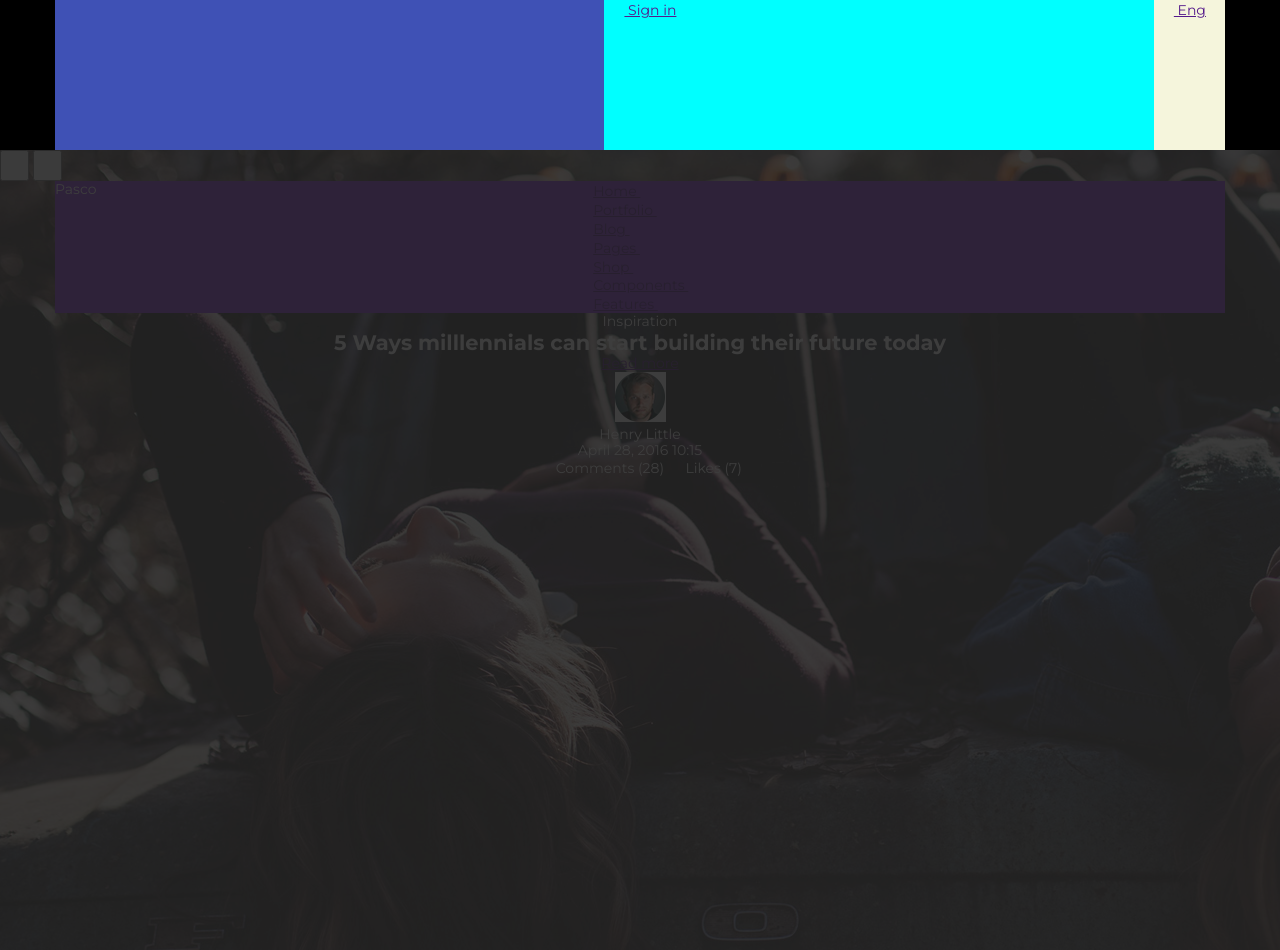
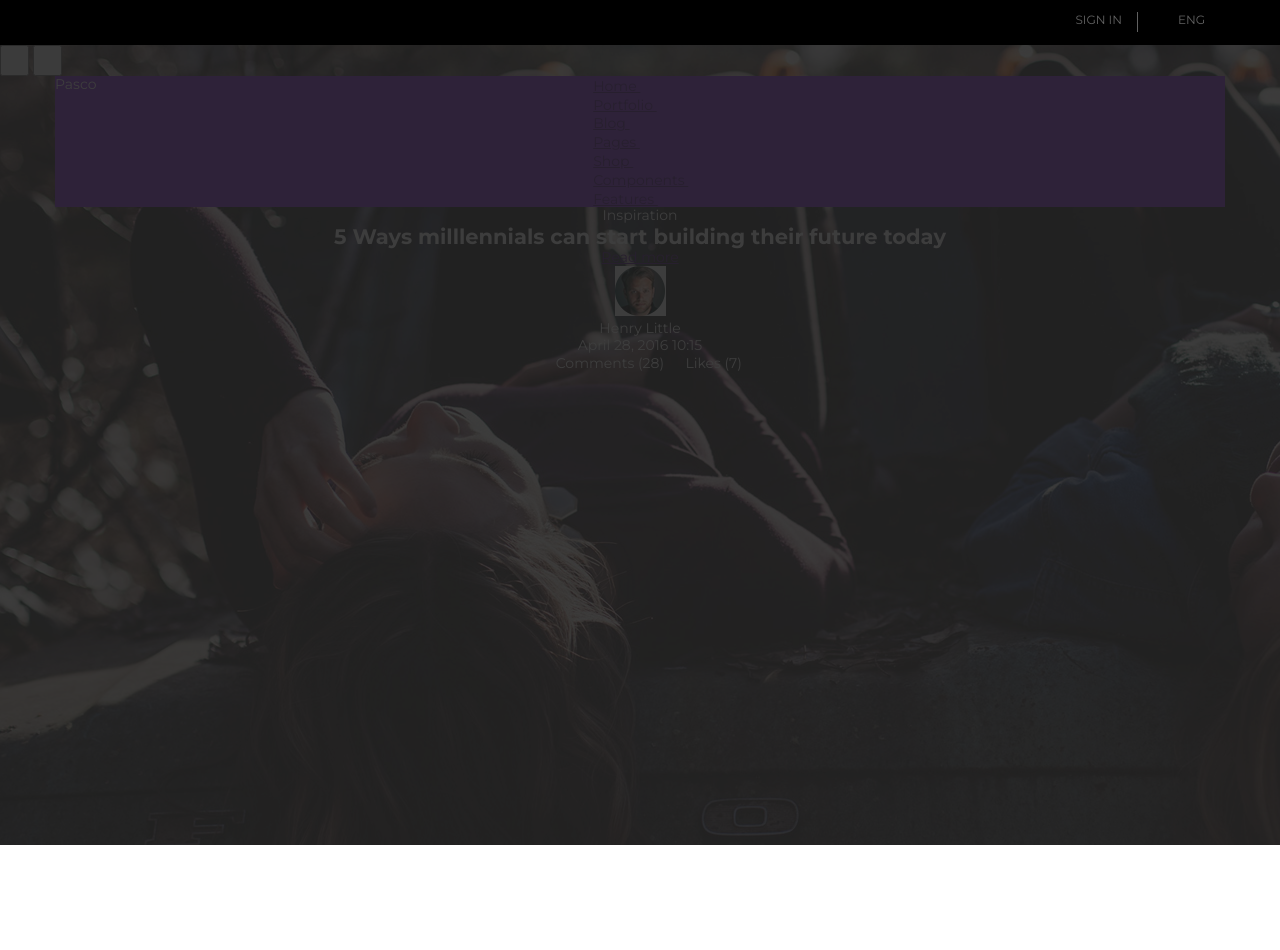
Before and after one commit to v4to/pasco-template, a website: page src/index.html in a window 1280 px wide. After the commit the page ends 845 px from the top, so only its background shows below. Drawn offline with nearby package versions, Linux system fonts and the light colour scheme; files that its build step writes are made by us from their sources.

Commit message:
Finished toolbar block desktop version and response

```diff
--- a/src/index.html
+++ b/src/index.html
@@ -73,8 +73,9 @@
                             </a>
                         </li>
                     </ul>
+                    <div class = "page-header__tools-wrapper">
                         <ul class = "user-list">
-                        <li class = "user-list__item"><a href = "">
+                            <li class = "user-list__item">
                                 <a href = "">
                                     <svg class = "user-list__icon" height = "15" width = "20">
                                         <use xlink:href = "#icon-user"></use>
@@ -86,13 +87,14 @@
                         <div class = "locale">
                             <a href = "">
                                 <svg class = "local__icon" height = "15" width = "20">
-                                <use xlink:href = "#icon-globe"></use>
+                                    <use xlink:href = "#icon-globe"></user-list__icon>
                                 </svg>
                                 Eng
                                 <svg class = "local__icon" height = "15" width = "20">
                                     <use xlink:href = "#icon-angle-down"></use>
                                 </svg>
                             </a>
+                        </div>
                     </div>
                 </div>
             </div>
--- a/src/sass/blocks/locale.scss
+++ b/src/sass/blocks/locale.scss
@@ -0,0 +1,38 @@
+.locale a {
+  display:         flex;
+  align-items:     center;
+  padding-top:     13px;
+  padding-bottom:  13px;
+  color:           $headerSocials;
+  text-decoration: none;
+  text-transform:  uppercase;
+  font-size:       12px;
+  transition:      color .3s;
+
+  &:hover {
+    color: white;
+  }
+
+  &:hover .local__icon {
+    fill: white;
+  }
+}
+
+.local__icon {
+  fill:       $headerSocials;
+  transition: fill .3s;
+
+  &:first-child {
+    margin-right: 5px;
+  }
+}
+
+@include bMobile {
+  .locale {
+    margin-left: -3px;
+  }
+
+  .locale a {
+    font-size: 16px;
+  }
+}
--- a/src/sass/blocks/page-header.scss
+++ b/src/sass/blocks/page-header.scss
@@ -1,3 +1,17 @@
 .page-header {
   background: #a5a5a5;
 }
+
+.page-header__tools-wrapper {
+  width:           50%;
+  display:         flex;
+  justify-content: flex-end;
+
+}
+
+@include bMobile {
+  .page-header__tools-wrapper {
+    width:           100%;
+    justify-content: space-between;
+  }
+}
--- a/src/sass/blocks/social-list.scss
+++ b/src/sass/blocks/social-list.scss
@@ -1,4 +1,29 @@
 .social-list {
-  width:      50%;
-  background: #3f51b5;
+  width:   50%;
+  display: flex;
 }
+
+.social-list__item a {
+  display:        block;
+  padding-top:    13px;
+  padding-bottom: 13px;
+}
+
+.social-list__item + .social-list__item {
+  margin-left: 10px;
+}
+
+.social-list__icon {
+  fill:       $headerSocials;
+  transition: fill .3s;
+}
+
+.social-list__item a:hover .social-list__icon {
+  fill: white;
+}
+
+@include bMobile {
+  .social-list {
+    display: none;
+  }
+}
--- a/src/sass/blocks/toolbar.scss
+++ b/src/sass/blocks/toolbar.scss
@@ -3,9 +3,15 @@
 }
 
 .toolbar__wrapper {
-  max-width:        1170px;
-  margin:           0 auto;
-  background-color: beige;
-  display:          flex;
+  max-width: 1170px;
+  margin:    0 auto;
+  display:   flex;
+}
 
+@include bMobile {
+  .toolbar {
+    background-color: #303f9f;
+    padding-left:     15px;
+    padding-right:    15px;
+  }
 }
--- a/src/sass/blocks/user-list.scss
+++ b/src/sass/blocks/user-list.scss
@@ -1,4 +1,60 @@
 .user-list {
-  width:            50%;
-  background-color: aqua;
+  display:       flex;
+  padding-right: 16px;
+  position:      relative;
+  margin-right:  15px;
 }
+
+.user-list::after {
+  content:          '';
+  position:         absolute;
+  display:          block;
+  width:            1px;
+  height:           20px;
+  right:            0;
+  top:              calc(50% - 10px);
+  background-color: $headerSocials;
+}
+
+
+.user-list__item a {
+  display:         flex;
+  align-items:     center;
+  padding-top:     13px;
+  padding-bottom:  13px;
+  color:           $headerSocials;
+  text-decoration: none;
+  text-transform:  uppercase;
+  font-size:       12px;
+  transition:      color .3s;
+
+  &:hover {
+    color: white;
+  }
+
+  &:hover .user-list__icon {
+    fill: white;
+  }
+}
+
+.user-list__icon {
+  margin-right: 7px;
+  fill:         $headerSocials;
+  transition:   fill .3s;
+}
+
+@include bMobile {
+  .user-list {
+    order:         2;
+    margin:        0;
+    padding-right: 0;
+
+    &::after {
+      display: none;
+    }
+  }
+
+  .user-list__item a {
+    font-size: 16px;
+  }
+}
--- a/src/sass/common.scss
+++ b/src/sass/common.scss
@@ -1,3 +1,13 @@
+:root {
+  box-sizing: border-box;
+}
+
+*,
+::before,
+::after {
+  box-sizing: inherit;
+}
+
 body {
   color:       $text;
   color:       white;
--- a/src/sass/style.scss
+++ b/src/sass/style.scss
@@ -8,6 +8,7 @@
 @import "blocks/toolbar";
 @import "blocks/social-list";
 @import "blocks/user-list";
+@import "blocks/locale";
 @import "blocks/hero";
 @import "blocks/main-nav";
 @import "blocks/logo";
```
Lines whose indentation alone changed are shown as unchanged.
